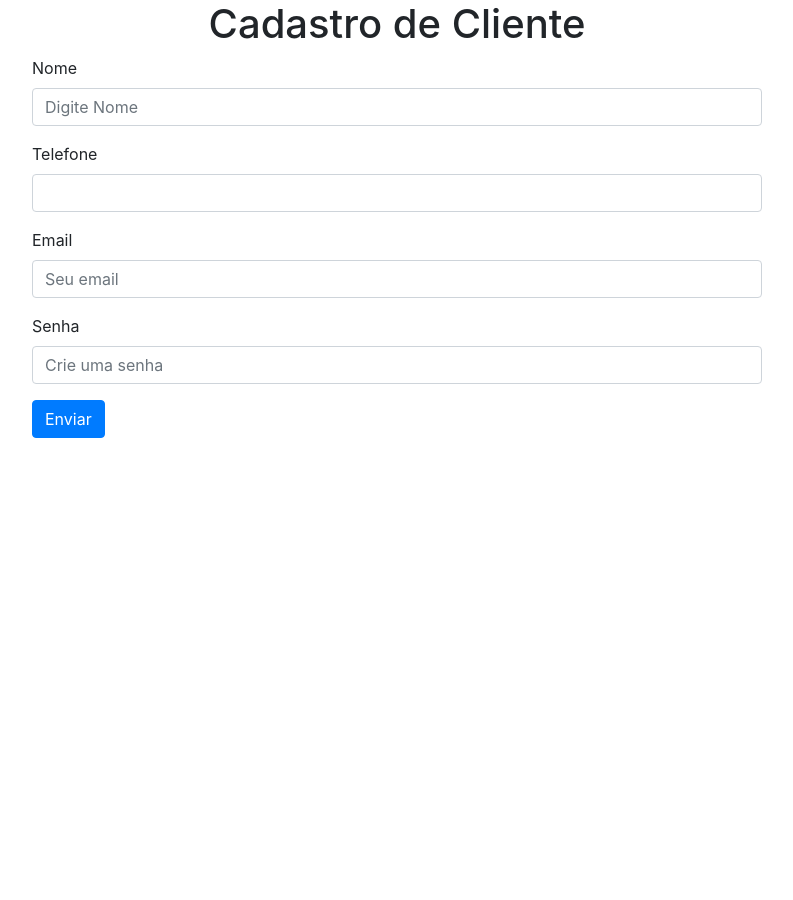
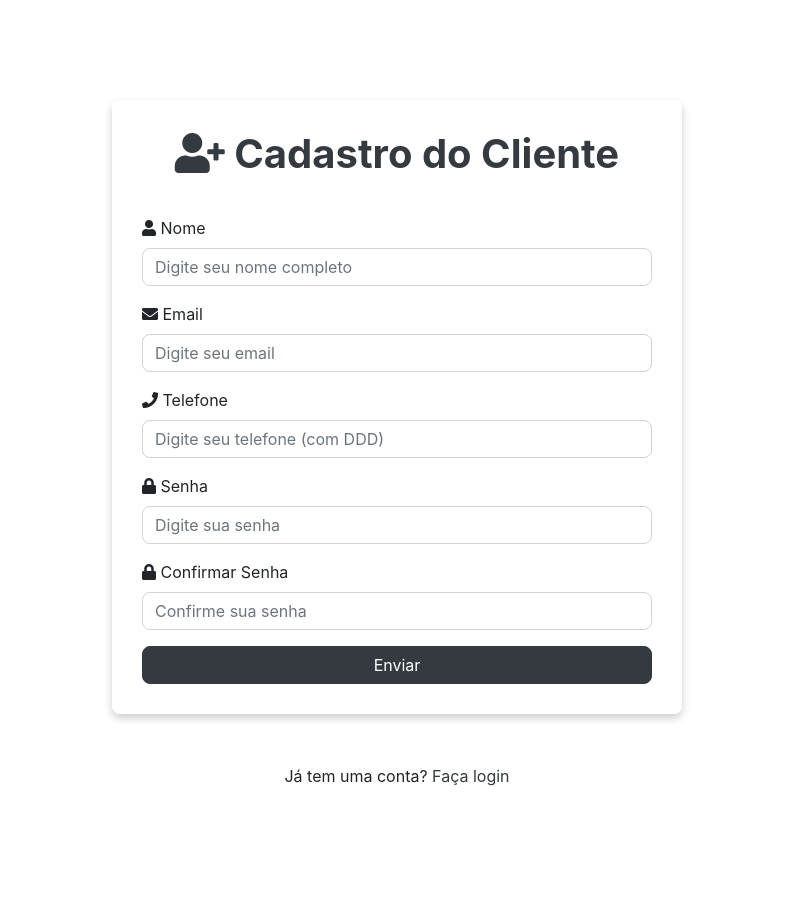
Before and after one commit to kakauuu21/Celular-amigo, a Django app: page /cliente/Fcadcliente/ in a window 1280 px wide. Shown: the whole page, without its empty margins (243-1036 px from the left). Before the commit the page ends 438 px from the top, so only its background shows below. Run offline with Django 5.2, Linux system fonts and the light colour scheme; parts of the project's set-up code (start-up, migrations or seed data) failed here and were passed over; some libraries are stand-ins or nearby versions.

Commit message:
celular amigo

```diff
--- a/cliente/templates/cad_cliente.html
+++ b/cliente/templates/cad_cliente.html
@@ -1,52 +1,129 @@
 <!DOCTYPE html>
+{% load static %}
 <html lang="pt-br">
 <head>
-    <!-- Meta tags Obrigatórias -->
   <meta charset="utf-8">
   <meta name="viewport" content="width=device-width, initial-scale=1, shrink-to-fit=no">
 
-    <!-- Bootstrap css -->
+  <!-- Bootstrap CSS -->
   <link rel="stylesheet" href="https://stackpath.bootstrapcdn.com/bootstrap/4.1.3/css/bootstrap.min.css" integrity="sha384-MCw98/SFnGE8fJT3GXwEOngsV7Zt27NXFoaoApmYm81iuXoPkFOJwJ8ERdknLPMO" crossorigin="anonymous">
+  <link rel="stylesheet" href="https://cdnjs.cloudflare.com/ajax/libs/font-awesome/5.15.4/css/all.min.css">
 
-    <title>Olá, mundo!</title>
+  <title>Cadastro do Cliente</title>
+
+  <style>
+    body {
+      background-size: cover;
+      background-repeat: no-repeat;
+      background-position: center;
+      min-height: 100vh;
+    }
+
+    .container {
+      max-width: 600px;
+      margin-top: 100px;
+    }
+
+    .card {
+      background-color: rgba(255, 255, 255, 0.9); /* Fundo branco semitransparente */
+      padding: 30px;
+      box-shadow: 0 4px 8px rgba(0, 0, 0, 0.2);
+      border: none;
+      border-radius: 0.5rem;
+    }
+
+    .form-control {
+      border-radius: 0.5rem;
+      margin-bottom: 15px;
+    }
+
+    .btn-dark {
+      border-radius: 0.5rem;
+      width: 100%;
+    }
+
+    .text-dark {
+      color: #343a40;
+    }
+
+    .header {
+      text-align: center;
+      margin-bottom: 30px;
+      color: #343a40;
+    }
+
+    .header h1 {
+      font-size: 2.5rem;
+      font-weight: bold;
+    }
+
+    .footer {
+      text-align: center;
+      font-size: 0.9rem;
+      color: white;
+      margin-top: 20px;
+    }
+
+    .login-section {
+      margin-top: 50px;
+      text-align: center;
+    }
+
+    .login-section a {
+      font-size: 1rem;
+      color: #343a40;
+    }
+
+    .login-section a:hover {
+      text-decoration: underline;
+    }
+  </style>
 </head>
 <body>
   <div class="container">
-        <div class="row">
-            <div class="col-md-2"></div>
-            <div class="col-md-8">
-                <h1 class="text-center">Cadastro de Cliente</h1>
-
+    <div class="card">
+      <div class="header">
+        <h1><i class="fas fa-user-plus"></i> Cadastro do Cliente</h1>
+      </div>
       <form method="post" action="{% url 'salvar_cli' %}">
-
         {% csrf_token %}
         <div class="form-group">
-                        <label for="nome">Nome</label>
-                        <input type="text" class="form-control" placeholder="Digite Nome" name="nome">
+          <label for="nome"><i class="fas fa-user"></i> Nome</label>
+          <input type="text" class="form-control" id="nome" name="nome" placeholder="Digite seu nome completo" required>
         </div>
         <div class="form-group">
-                        <label for="telefone">Telefone</label>
-                        <input type="text" class="form-control" name="telefone">
+          <label for="email"><i class="fas fa-envelope"></i> Email</label>
+          <input type="email" class="form-control" id="email" name="email" placeholder="Digite seu email" required>
         </div>
         <div class="form-group">
-                        <label for="email">Email</label>
-                        <input type="email" class="form-control" placeholder="Seu email" name="email">
+          <label for="telefone"><i class="fas fa-phone"></i> Telefone</label>
+          <input type="tel" class="form-control" id="telefone" name="telefone" placeholder="Digite seu telefone (com DDD)" required>
         </div>
         <div class="form-group">
-                        <label for="senha">Senha</label>
-                        <input type="password" class="form-control" placeholder="Crie uma senha" name="senha">
+          <label for="senha"><i class="fas fa-lock"></i> Senha</label>
+          <input type="password" class="form-control" id="senha" name="senha" placeholder="Digite sua senha" required>
         </div>
-                    <button type="submit" class="btn btn-primary">Enviar</button>
+        <div class="form-group">
+          <label for="confirmar_senha"><i class="fas fa-lock"></i> Confirmar Senha</label>
+          <input type="password" class="form-control" id="confirmar_senha" name="confirmar_senha" placeholder="Confirme sua senha" required>
+        </div>
+        <button type="submit" class="btn btn-dark">Enviar</button>
       </form>
     </div>
 
-            <div class="col-md-2"></div>
+    <!-- Seção de Login -->
+    <div class="login-section">
+      <p>Já tem uma conta? <a href="{% url 'flogincli' %}">Faça login</a></p>
     </div>
   </div>
-    <!-- JavaScript (Opcional) -->
-    <!-- jQuery primeiro, depois Popper.js, depois Bootstrap JS -->
-    <script src="https://code.jquery.com/jquery-3.3.1.slim.min.js" integrity="sha384-q8i/X+965DzO0rT7abK41JStQIAqVgRVzpbzo5smXKp4YfRvH+8abtTE1Pi6jizo" crossorigin="anonymous"></script>
-    <script src="https://cdnjs.cloudflare.com/ajax/libs/popper.js/1.14.3/umd/popper.min.js" integrity="sha384-ZMP7rVo3mIykV+2+9J3UJ46jBk0WLaUAdn689aCwoqbBJiSnjAK/l8WvCWPIPm49" crossorigin="anonymous"></script>
-    <script src="https://stackpath.bootstrapcdn.com/bootstrap/4.1.3/js/bootstrap.min.js" integrity="sha384-ChfqqxuZUCnJSK3+MXmPNIyE6ZbWh2IMqE241rYiqJxyMiZ6OW/JmZQ5stwEULTy" crossorigin="anonymous"></script>
+
+  <div class="footer">
+    <p>&copy; 2024 Celular Amigo <a href="#"></a></p>
+  </div>
+
+  <!-- Bootstrap JS -->
+  <script src="https://code.jquery.com/jquery-3.3.1.slim.min.js"></script>
+  <script src="https://cdnjs.cloudflare.com/ajax/libs/popper.js/1.14.3/umd/popper.min.js"></script>
+  <script src="https://stackpath.bootstrapcdn.com/bootstrap/4.1.3/js/bootstrap.min.js"></script>
 </body>
 </html>
--- /dev/null
+++ b/principal/static/css/site.css
@@ -0,0 +1,3 @@
+.nav-link:hover {
+    background-color: #333333;  /* Cor de fundo ao passar o mouse sobre os links */
+    color: #5FBDF7 !important;  /* Muda a cor do texto ao passar o mouse */
```
Also changed, not shown: carrinho/templates/carrinho.html (+118 -48 lines), cliente/static/CSS/estilo.css (added, +37 -0 lines), cliente/templates/logincli.html (+89 -33 lines), principal/static/css/estilo.css (deleted, +0 -10 lines), db.sqlite3, 1 other file. Lines whose indentation alone changed are shown as unchanged.
